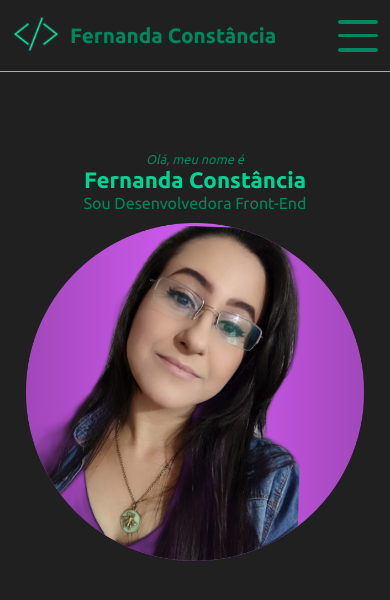
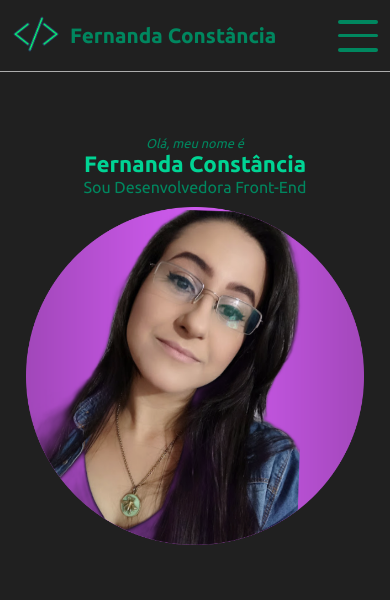
Before and after one commit to fernandaconstancia/fernandaconstancia-portfolio, a React (Create React App) app: page / in a window 390 px wide. Shown: the top 600 px of the page. Built offline with nearby package versions, Linux system fonts and the light colour scheme.

Commit message:
refactor: update mobile

```diff
--- a/src/pages/About/style.js
+++ b/src/pages/About/style.js
@@ -4,10 +4,8 @@ export const Container = styled.div`
   display: flex;
   justify-content: center;
   align-items: center;
-  flex-direction: column;
-  max-width: 100%;
-  /* max-height: 100%; */
-  height: 90vh;
+  width: 100%;
+  padding: 5rem 1rem 0 1rem;
 `;
 
 export const BoxText = styled.div`
--- a/src/pages/Home/style.js
+++ b/src/pages/Home/style.js
@@ -7,7 +7,7 @@ export const Container = styled.div`
   flex-direction: column;
   width: 100%;
   /* padding: 1rem; */
-  padding: 5rem 1rem 0 1rem;
+  padding: 4rem 1rem 0 1rem;
   /* height: 90vh; */
 
   @media (min-width: 860px) {
```
